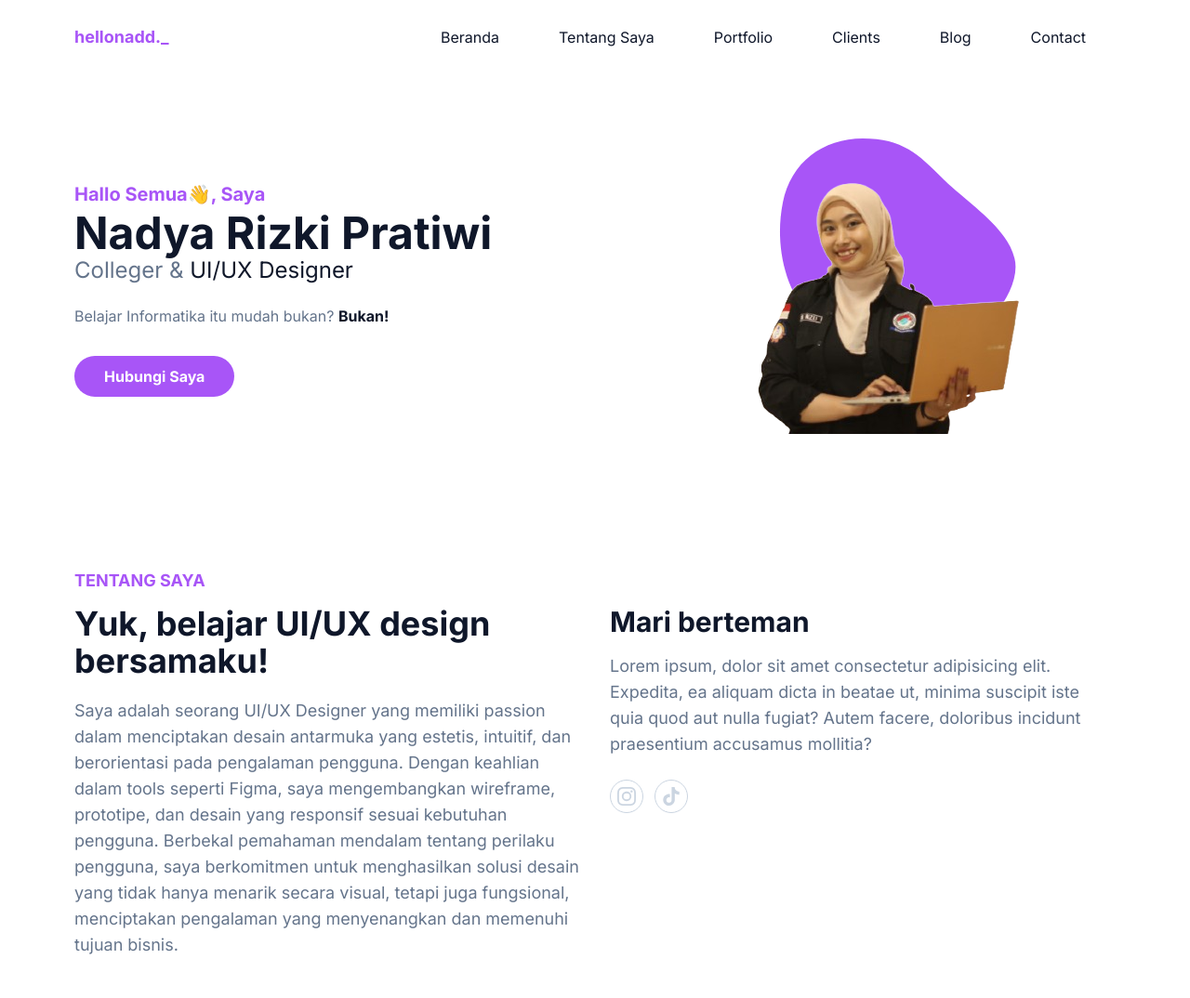
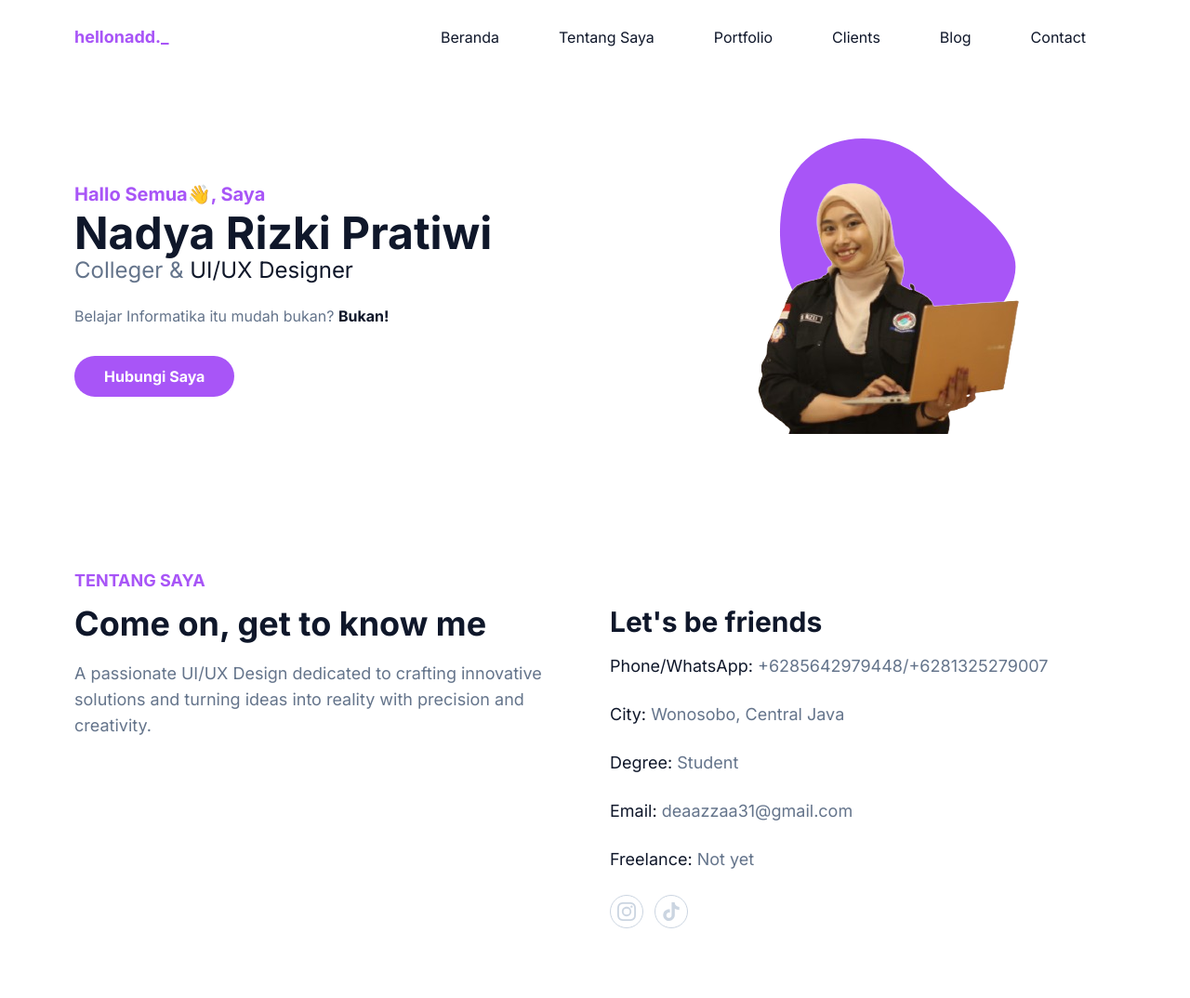
Before and after one commit to nadyarizkip/Portfolio-Nadya, a website: page index.html in a window 1280 px wide. Shown: the top 1074 px of the page at 93% size. Drawn offline with Linux system fonts and the light colour scheme.

Commit message:
Update index.html

```diff
--- a/index.html
+++ b/index.html
@@ -83,12 +83,16 @@
                 <div class="flex flex-wrap">
                     <div class="w-full px-4 mb-10 lg:w-1/2">
                         <h4 class="font-bold uppercase text-primary text-lg mb-3">Tentang Saya</h4>
-                        <h2 class="font-bold text-dark text-3xl mb-5 max-w-md lg:text-4xl">Yuk, belajar UI/UX design bersamaku!</h2>
-                        <p class="font-medium text-base text-secondary max-w-xl lg:text-lg">Saya adalah seorang UI/UX Designer yang memiliki passion dalam menciptakan desain antarmuka yang estetis, intuitif, dan berorientasi pada pengalaman pengguna. Dengan keahlian dalam tools seperti Figma, saya mengembangkan wireframe, prototipe, dan desain yang responsif sesuai kebutuhan pengguna. Berbekal pemahaman mendalam tentang perilaku pengguna, saya berkomitmen untuk menghasilkan solusi desain yang tidak hanya menarik secara visual, tetapi juga fungsional, menciptakan pengalaman yang menyenangkan dan memenuhi tujuan bisnis.</p>
+                        <h2 class="font-bold text-dark text-3xl mb-5 max-w-md lg:text-4xl">Come on, get to know me</h2>
+                        <p class="font-medium text-base text-secondary max-w-xl lg:text-lg">A passionate UI/UX Design dedicated to crafting innovative solutions and turning ideas into reality with precision and creativity.</p>
                     </div>
                     <div class="w-full px-4 lg:w-1/2">
-                        <h3 class="font-semibold text-dark text-2xl mb-4 lg:text-3xl lg:pt-10">Mari berteman</h3>
-                        <p class="font-medium text-base text-secondary mb-6 lg:text-lg">Lorem ipsum, dolor sit amet consectetur adipisicing elit. Expedita, ea aliquam dicta in beatae ut, minima suscipit iste quia quod aut nulla fugiat? Autem facere, doloribus incidunt praesentium accusamus mollitia?</p>
+                        <h3 class="font-semibold text-dark text-2xl mb-4 lg:text-3xl lg:pt-10">Let's be friends</h3>
+                        <p class="font-medium text-base text-secondary mb-6 lg:text-lg"> <span class="text-dark">Phone/WhatsApp:</span> +6285642979448/+6281325279007</p>
+                        <p class="font-medium text-base text-secondary mb-6 lg:text-lg"> <span class="text-dark">City:</span> Wonosobo, Central Java</p>
+                        <p class="font-medium text-base text-secondary mb-6 lg:text-lg"> <span class="text-dark">Degree:</span> Student</p>
+                        <p class="font-medium text-base text-secondary mb-6 lg:text-lg"> <span class="text-dark">Email:</span> deaazzaa31@gmail.com</p>
+                        <p class="font-medium text-base text-secondary mb-6 lg:text-lg"> <span class="text-dark">Freelance:</span> Not yet</p>
                         <div class="flex items-center">
                             <!-- Instagram -->
                             <a href="https://www.instagram.com/hellonadd._" target="_blank" class="w-9 h-9 mr-3 rounded-full flex justify-center items-center border border-slate-300 text-slate-300 hover:border-primary hover:bg-primary hover:text-white">
```
